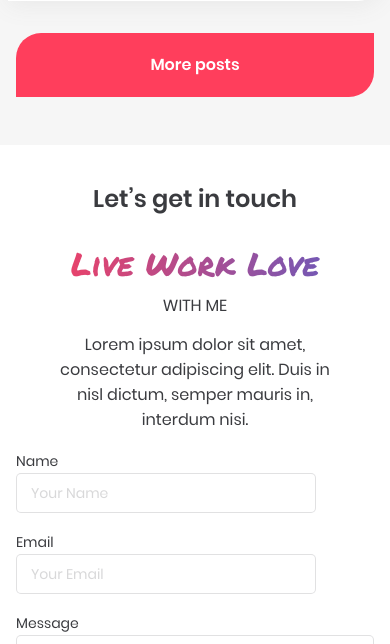
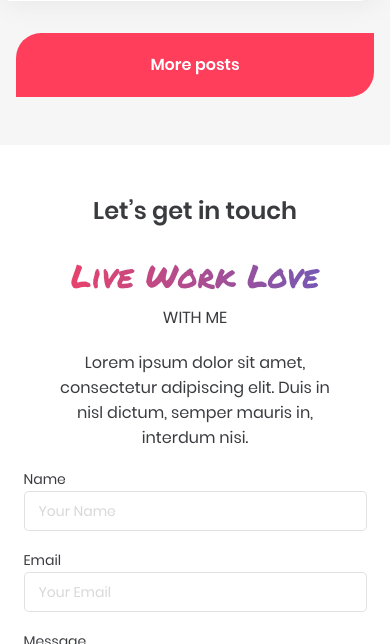
Before and after one commit to 20digital-ua/chinaokasi, a PHP site: page / in a window 390 px wide. Shown: the part 5856-6500 px from the top of the page. Run offline with PHP 8.4, Linux system fonts and the light colour scheme.

Commit message:
Responsive In-Touch Section

```diff
--- a/index.html
+++ b/index.html
@@ -360,13 +360,15 @@
 						Duis in nisl dictum, semper mauris in, interdum nisi.
 				</div>
 				<form action="" class="primary-form">
-						<div class="form-row">
-								<label for="input-name" class="primary-form__label">Name</label> <br>
-								<input type="text" id="input-name" class="primary-form__input" placeholder="Your Name">
-						</div>
-						<div class="form-row">
-								<label for="input-email" class="primary-form__label">Email</label> <br>
-								<input type="text" id="input-email" class="primary-form__input" placeholder="Your Email">
+						<div class="row-single">
+								<div class="form-row form-row-input">
+										<label for="input-name" class="primary-form__label">Name</label> <br>
+										<input type="text" id="input-name" class="primary-form__input" placeholder="Your Name">
+								</div>
+								<div class="form-row form-row-input">
+										<label for="input-email" class="primary-form__label">Email</label> <br>
+										<input type="text" id="input-email" class="primary-form__input" placeholder="Your Email">
+								</div>
 						</div>
 						<div class="form-row">
 								<label for="input-message" class="primary-form__label">Message</label> <br>
--- a/scss/_modules/forms.scss
+++ b/scss/_modules/forms.scss
@@ -9,7 +9,7 @@
   }
   &__input{
     width: 100%;
-    max-width: 300px;
+    max-width: 100%;
     height: 40px;
     border: 1px solid rgba(58, 59, 63, 0.15);
     border-radius: 5px;
@@ -26,8 +26,7 @@
     padding-top: 8px;
     height: unset;
     min-height: 96px;
-    max-width: 100%;
-    min-width: 100%;
+    min-width: 220px;
   }
 }
 
--- a/scss/_modules/header.scss
+++ b/scss/_modules/header.scss
@@ -137,6 +137,14 @@ header{
 
 
 .subscribe-section{
+  .primary-form{
+    margin: 0 auto;
+    max-width: 343px;
+    display: flex;
+    flex-direction: column;
+    align-items: center;
+
+  }
   padding-bottom: 0;
   .container{
     padding-top: 0;
--- a/scss/_modules/in-touch.scss
+++ b/scss/_modules/in-touch.scss
@@ -1,22 +1,74 @@
 .in-touch-section{
-  padding-bottom: 0;
+  padding: 48px 0 0 0;
+  @include screen-tb{
+    padding: 64px 0 0 0;
+  }
+  @include screen-lg{
+    padding: 120px 0 48px 0;
+  }
   .text{
-    max-width: 80%;
+    width: 80%;
+    max-width: 475px;
     margin: 0 auto;
     margin-top: 14px;
+    @include screen-md{
+      margin-top: 44px;
+      margin-bottom: 64px;
+    }
+  }
+  .primary-form{
+    margin: 0 auto;
+    max-width: 343px;
+    display: flex;
+    flex-direction: column;
+    align-items: center;
+    .row-single{
+      width: 100%;
+    }
+    @include screen-md{
+      max-width: 464px;
+      .row-single{
+        width: 100%;
+        display: flex;
+        justify-content: space-between;
+        .form-row{
+          width: 47%;
+        }
+      }
+    }
   }
 }
 
 .with-me{
   text-align: center;
+  display: flex;
+  flex-direction: column;
   &__gradient{
-    @include font(2em, $PermanentMarker);
+    @include font(32px, $PermanentMarker);
     background: linear-gradient(90deg,$redColor 0%, $violetColor 100%);
     -webkit-background-clip: text;
     -webkit-text-fill-color: transparent;
+    @include screen-tb{
+      font-size: 42px;
+    }
+    @include screen-md{
+      font-size: 54px;
+    }
+    @include screen-lg{
+      font-size: 66px;
+    }
   }
   &__simple{
     margin: 6px 0;
     text-transform: uppercase;
+    @include screen-md{
+      margin: 12px 0 0 28px;
+    }
   }
+  @include screen-md{
+    flex-direction: row;
+    align-items: center;
+    justify-content: center;
+  }
+
 }
--- a/scss/_modules/link_buttons.scss
+++ b/scss/_modules/link_buttons.scss
@@ -28,7 +28,7 @@
 }
 .submit-btn,
 .link-btn{
-  @include screen-tb{
+  @include screen-md{
     max-width: 224px;
   }
 }
--- a/scss/_modules/podcast.scss
+++ b/scss/_modules/podcast.scss
@@ -76,6 +76,9 @@
 
 .sign-podcast{
   margin-top: 25px;
+  .primary-form{
+    max-width: 343px;
+  }
   @include screen-md{
     *{
       margin: 0;
@@ -90,6 +93,7 @@
         margin: 0;
       }
       width: 70%;
+      max-width: 70%;
       display: flex;
       align-items: center;
       &__input{
--- a/style.css
+++ b/style.css
@@ -246,7 +246,7 @@ body {
 
 .primary-form__input {
   width: 100%;
-  max-width: 300px;
+  max-width: 100%;
   height: 40px;
   border: 1px solid rgba(58, 59, 63, 0.15);
   border-radius: 5px;
@@ -984,21 +995,36 @@ header .container {
 /* #5 - In Touch Section */
 
 .in-touch-section {
-  padding-bottom: 0;
+  padding: 48px 0 0 0;
 }
 
 .in-touch-section .text {
-  max-width: 80%;
+  width: 80%;
+  max-width: 475px;
   margin: 0 auto;
   margin-top: 14px;
 }
 
+.in-touch-section .primary-form {
+  margin: 0 auto;
+  max-width: 343px;
+  display: flex;
+  flex-direction: column;
+  align-items: center;
+}
+
+.in-touch-section .primary-form .row-single {
+  width: 100%;
+}
+
 .with-me {
   text-align: center;
+  display: flex;
+  flex-direction: column;
 }
 
 .with-me__gradient {
-  font: 2em "PermanentMarker";
+  font: 32px "PermanentMarker";
   background: linear-gradient(90deg, #FF3E5C 0%, #5D5CC3 100%);
   -webkit-background-clip: text;
   -webkit-text-fill-color: transparent;
```
Also changed, not shown: other parts of style.css (+68 -7 lines).
